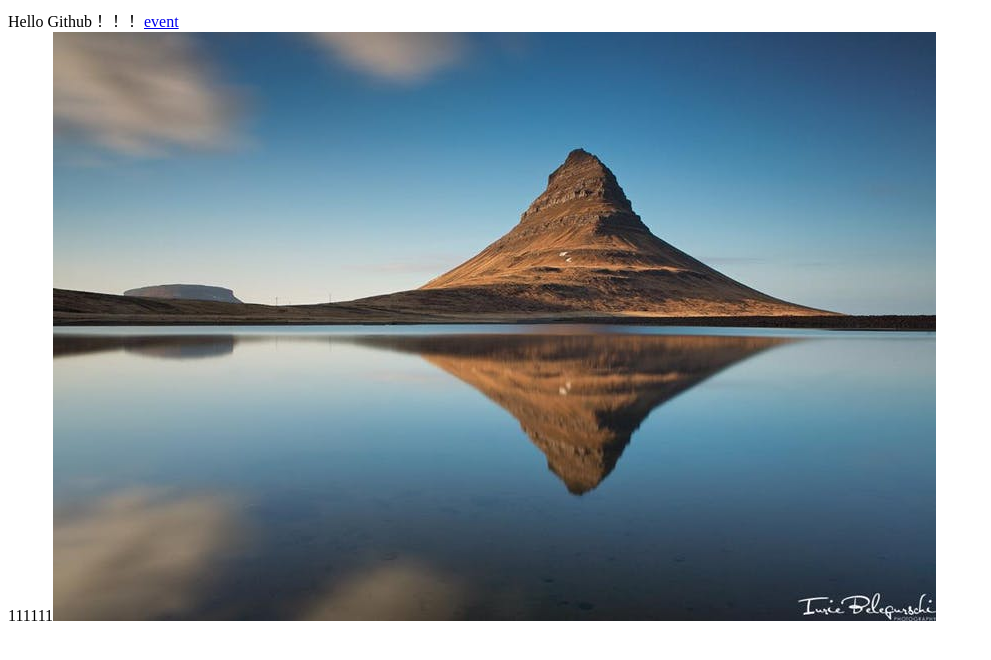
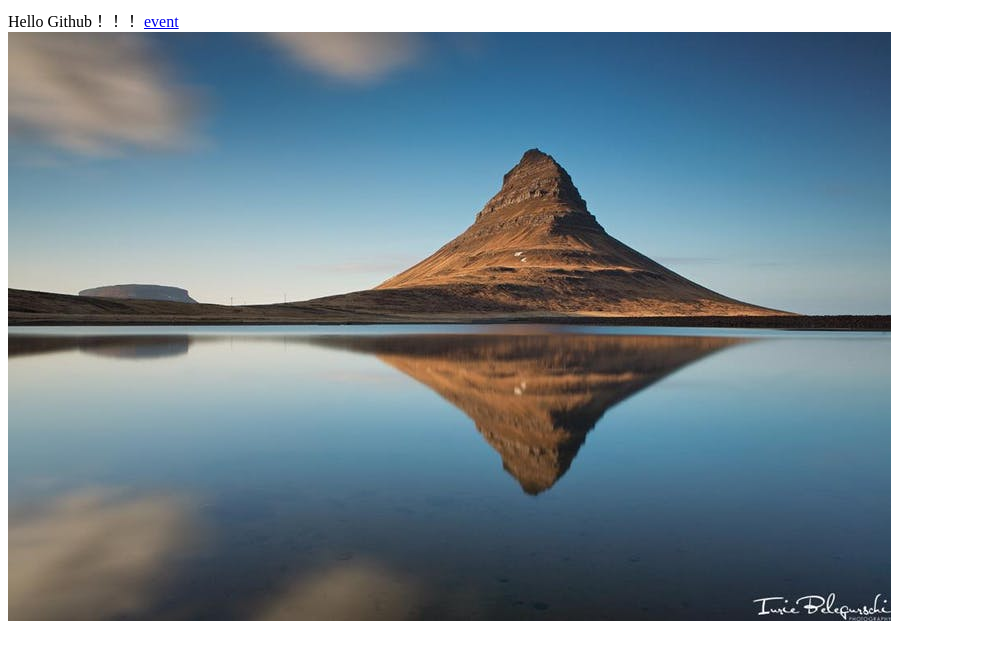
Before and after one commit to air4444/air4444.github.io, a plain HTML site: page index.html in a window 1280 px wide. Shown: the whole page, without its empty margins (0-991 px from the left). Drawn offline with Linux system fonts and the light colour scheme.

Commit message:
Update index.html

```diff
--- a/index.html
+++ b/index.html
@@ -5,6 +5,6 @@
 <body>
 Hello Github！！！
 <a href="js6.html">event</a>
-<div>111111<img src="imgs/mt.jpg" /></div>
+<div><img src="imgs/mt.jpg" /></div>
 </body>
 </html>
```
